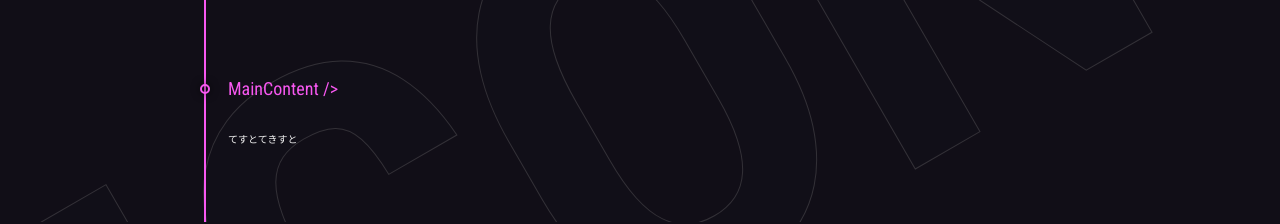
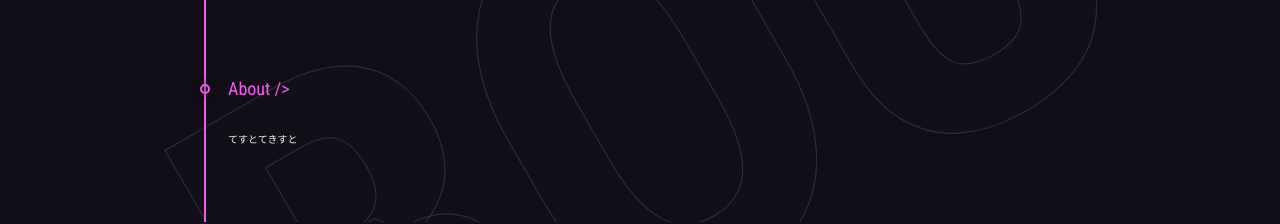
Before and after one commit to ruiokazaki-archive/portfolio-react, a React (Create React App) app: page / in a window 1280 px wide. Shown: the top 224 px of the page. Built offline with nearby package versions, Linux system fonts and the light colour scheme.

Commit message:
add: create About components

```diff
--- /dev/null
+++ b/src/components/organisms/About.tsx
@@ -0,0 +1,10 @@
+import { VFC } from 'react';
+import SectionWrap from '../templates/SectionWrap';
+
+const About: VFC = () => (
+  <SectionWrap sectionTitle="About">
+    <p>てすとてきすと</p>
+  </SectionWrap>
+);
+
+export default About;
--- a/src/components/pages/Home.tsx
+++ b/src/components/pages/Home.tsx
@@ -1,10 +1,10 @@
 import { VFC } from 'react';
-import SectionWrap from '../templates/SectionWrap';
+import About from '../organisms/About';
 
 const Home: VFC = () => (
-  <SectionWrap sectionTitle="MainContent">
-    <p>てすとてきすと</p>
-  </SectionWrap>
+  <>
+    <About />
+  </>
 );
 
 export default Home;
```
